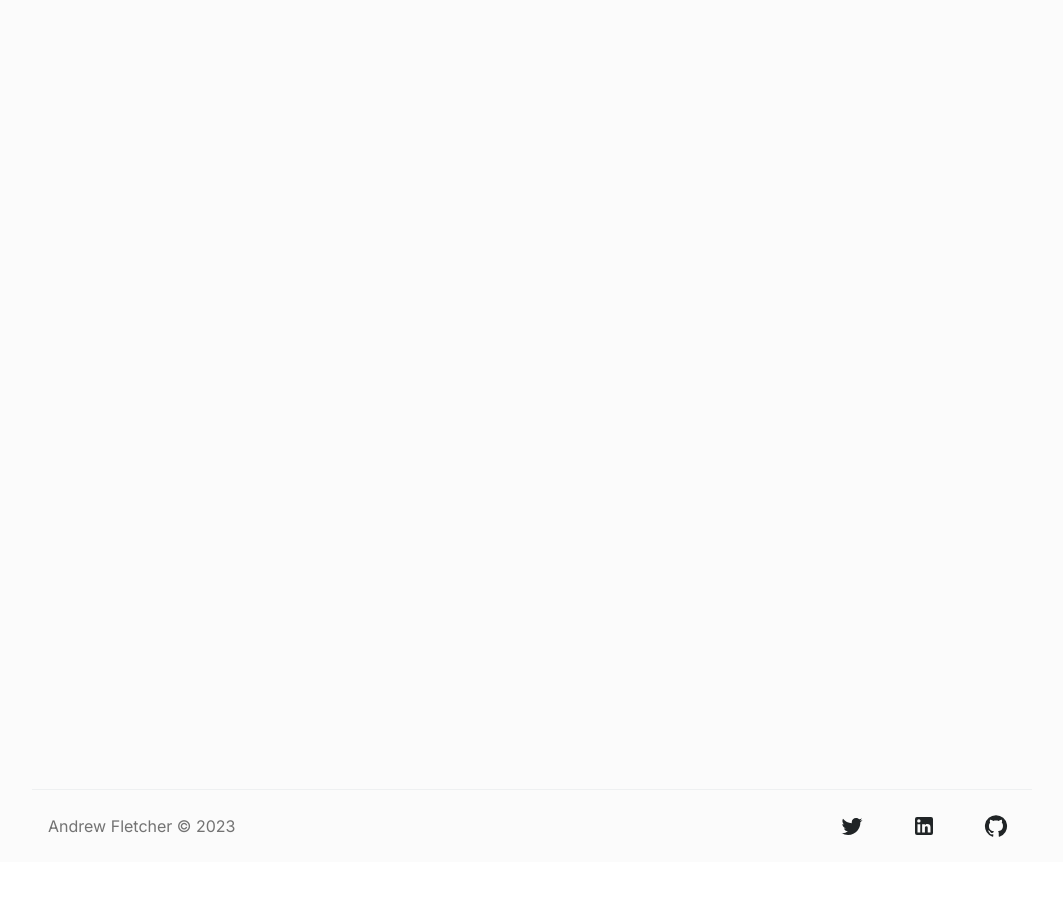
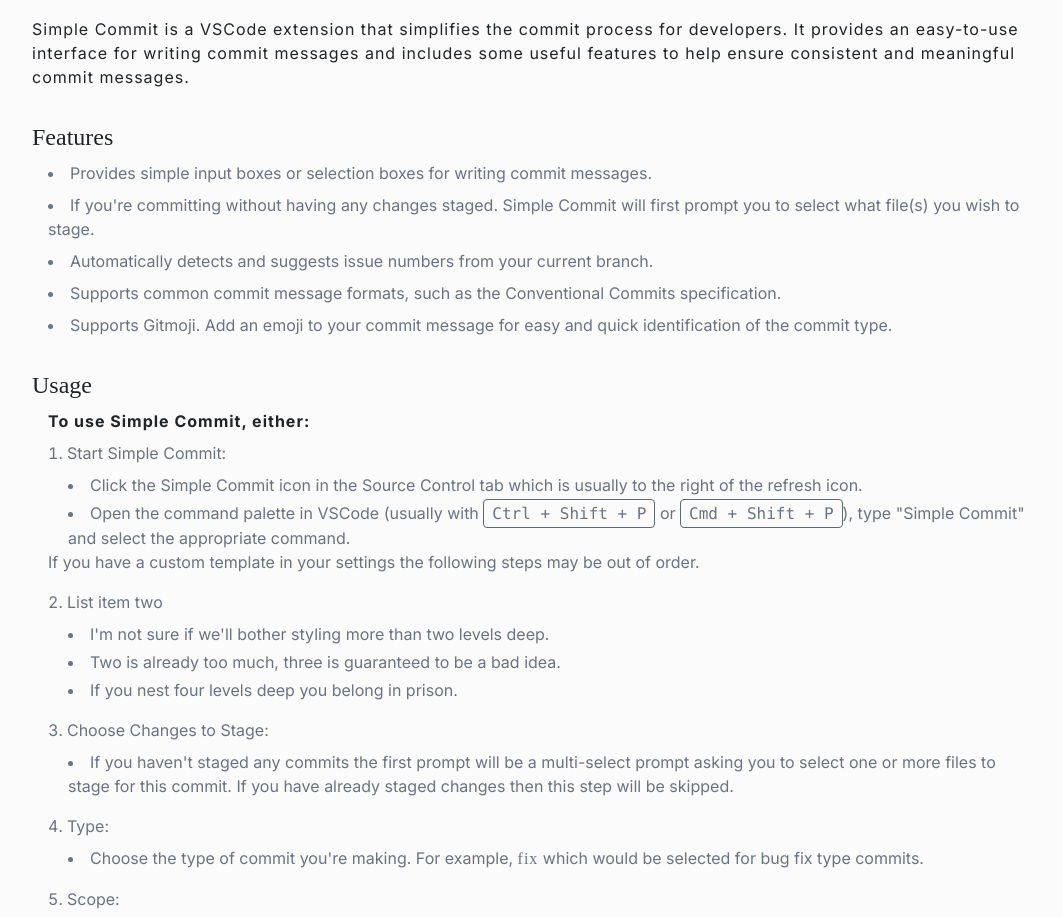
Before and after one commit to fletch-r/personal, a React (Vite) app: page /simple-commit in a window 1280 px wide. Shown: the part 180-1097 px from the top of the page, without its empty margins (108-1171 px from the left). Before the commit the page ends 1042 px from the top, so only its background shows below. Built offline with nearby package versions, Linux system fonts and the light colour scheme.

Commit message:
feat: :sparkles:  - new page for Simple Commit project

```diff
--- /dev/null
+++ b/src/pages/SimpleCommit.tsx
@@ -0,0 +1,125 @@
+import GitHubIcon from '@mui/icons-material/GitHub';
+
+function SimpleCommit() {
+    return (
+        <section className='flex flex-col gap-10'>
+            <div className="flex items-baseline gap-4">
+                <h1 className="text-4xl font-cals tracking-wider leading-none">
+                    Simple Commit
+                </h1>
+                <a href="https://github.com/0xATHERIS" className="hover:bg-steal-300 rounded-full px-1 py-1 transition-all hover:bg-opacity-20 flex justify-center items-center">
+                    <GitHubIcon className="w-full" />
+                </a>
+            </div>
+
+            <article className="flex flex-col gap-8 w-full">
+                <h4>
+                    Simple Commit is a VSCode extension that simplifies the commit process
+                    for developers. It provides an easy-to-use interface for writing commit messages
+                    and includes some useful features to help ensure consistent and meaningful commit messages.
+                </h4>
+
+                <figure>
+                    <figcaption className="text-2xl font-cals mb-2">Features</figcaption>
+                    <ul className="space-y-2 text-gray-500 list-disc list-inside dark:text-gray-200 pl-4">
+                        <li>Provides simple input boxes or selection boxes for writing commit messages.</li>
+                        <li>If you're committing without having any changes staged. Simple Commit will first prompt you to select what file(s) you wish to stage.</li>
+                        <li>Automatically detects and suggests issue numbers from your current branch.</li>
+                        <li>Supports common commit message formats, such as the <a href="https://www.conventionalcommits.org/en/v1.0.0/">Conventional Commits</a> specification.</li>
+                        <li>Supports <a href="https://github.com/carloscuesta/gitmoji">Gitmoji</a>. Add an emoji to your commit message for easy and quick identification of the commit type.</li>
+                    </ul>
+                </figure>
+
+                <figure>
+                    <figcaption className="text-2xl font-cals mb-2">Usage</figcaption>
+                    <h4 className="pl-4 font-bold mb-2">To use Simple Commit, either:</h4>
+                    <ol className="space-y-4 text-gray-500 list-decimal list-inside dark:text-gray-200 pl-4">
+                        <li>
+                            Start Simple Commit:
+                            <ul className="pl-5 mt-2 space-y-1 list-disc list-inside">
+                                <li>Click the Simple Commit icon in the Source Control tab which is usually to the right of the refresh icon.</li>
+                                <li>Open the command palette in VSCode (usually with <code className="border rounded px-2 border-steal-500 py-1">Ctrl + Shift + P</code> or <code className="border rounded px-2 border-steal-500 py-1">Cmd + Shift + P</code>), type "Simple Commit" and select the appropriate command.</li>
+                            </ul>
+                            If you have a custom template in your settings the following steps may be out of order.
+                        </li>
+                        <li>
+                            List item two
+                            <ul className="pl-5 mt-2 space-y-1 list-disc list-inside">
+                                <li>I'm not sure if we'll bother styling more than two levels deep.</li>
+                                <li>Two is already too much, three is guaranteed to be a bad idea.</li>
+                                <li>If you nest four levels deep you belong in prison.</li>
+                            </ul>
+                        </li>
+                        <li>
+                            Choose Changes to Stage:
+                            <ul className="pl-5 mt-2 space-y-1 list-disc list-inside">
+                                <li>If you haven't staged any commits the first prompt will be a multi-select prompt asking you to select one or more files to stage for this commit. If you have already staged changes then this step will be skipped.</li>
+                            </ul>
+                        </li>
+                        <li>
+                            Type:
+                            <ul className="pl-5 mt-2 space-y-1 list-disc list-inside">
+                                <li>Choose the type of commit you're making. For example, <span>fix</span> which would be selected for bug fix type commits.</li>
+                            </ul>
+                        </li>
+                        <li>
+                            Scope:
+                            <ul className="pl-5 mt-2 space-y-1 list-disc list-inside">
+                                <li>
+                                    You will be prompted with 3 options.
+                                    <ul className="pl-5 mt-2 space-y-1 list-disc list-inside">
+                                        <li>
+                                            <b>None</b>: Scope will be missed out from the commit message.
+                                        </li>
+                                        <li>
+                                            <b>Saved Scopes</b>: You will see a list of previously used scopes that have been saved in your <code className="border rounded px-2 border-steal-500 py-1">settings.json</code> which you can choose from.
+                                        </li>
+                                        <li>
+                                            <b>One Time Scope</b>: You will be prompted to enter a scope which will appear in your commit message but not be saved to your saved scopes in your <code className="border rounded px-2 border-steal-500 py-1">settings.json</code>.
+                                        </li>
+                                    </ul>
+                                </li>
+                            </ul>
+                        </li>
+                        <li>
+                            Emoji:
+                            <ul className="pl-5 mt-2 space-y-1 list-disc list-inside">
+                                <li>Choose an emoji to appear in your commit message. The options will appear with the emoji and a description of what the emoji represents. This allows for quick and easy identification of what the particular commit message was about without having to read the message for context.</li>
+                            </ul>
+                        </li>
+                        <li>
+                            Number:
+                            <ul className="pl-5 mt-2 space-y-1 list-disc list-inside">
+                                <li>Simple Commit should auto-detect your issue/ticket number and pre-populate the input box with the detected number. If your desired number doesn't automatically appear in the prompt please enter your desired issue/ticket number message or modify <code className="border rounded px-2 border-steal-500 py-1">simpleCommit.issueRegex</code> in your <code className="border rounded px-2 border-steal-500 py-1">settings.json</code> with a custom regex that you know detects your issue/ticket number.</li>
+                            </ul>
+                        </li>
+                        <li>
+                            Description:
+                            <ul className="pl-5 mt-2 space-y-1 list-disc list-inside">
+                                <li>This should be a short description of what changes you have made and are committing.</li>
+                            </ul>
+                        </li>
+                        <li>
+                            Body:
+                            <ul className="pl-5 mt-2 space-y-1 list-disc list-inside">
+                                <li>This should be a longer description message about what changes you have made and this is where you can explain yourself in more detail or provide any other context.</li>
+                            </ul>
+                        </li>
+                        <li>
+                            Footer:
+                            <ul className="pl-5 mt-2 space-y-1 list-disc list-inside">
+                                <li>The footer is usually only used for breaking changes and should start with <span>BREAKING CHANGE:</span>.</li>
+                            </ul>
+                        </li>
+                    </ol>
+                    <p className="pl-4 my-4">You can also use the enter key to quickly skip through the available suggestions.</p>
+                </figure>
+
+                <h2 className="text-2xl font-cals mb-2">Configuration</h2>
+                <p className="pl-4">Simple Commit can be configured through VSCode settings. To access the settings, go to "File" {'>'} "Preferences" {'>'} "Settings" or use the keyboard shortcut <code className="border rounded px-2 border-steal-500 py-1">Ctrl + ,</code> or <code className="border rounded px-2 border-steal-500 py-1">Cmd + ,</code>.</p>
+            </article>
+        </section>
+    )
+}
+
+export default SimpleCommit
--- a/src/routes/Router.tsx
+++ b/src/routes/Router.tsx
@@ -2,6 +2,7 @@
 import Home from '../Home';
 import Layout from '../layout/Layout';
 import About from '../pages/About';
+import SimpleCommit from "../pages/SimpleCommit";
 
 function Router() {
   return (
@@ -10,6 +11,7 @@
         <Route path="/" element={<Layout />}>
           <Route index element={<Home />} />
           <Route path="about" element={<About />} />
+          <Route path="simple-commit" element={<SimpleCommit />} />
           <Route path="*" element={<h1 className='ml-40'>Coming Soon</h1>} />
         </Route>
       </Routes>
```
